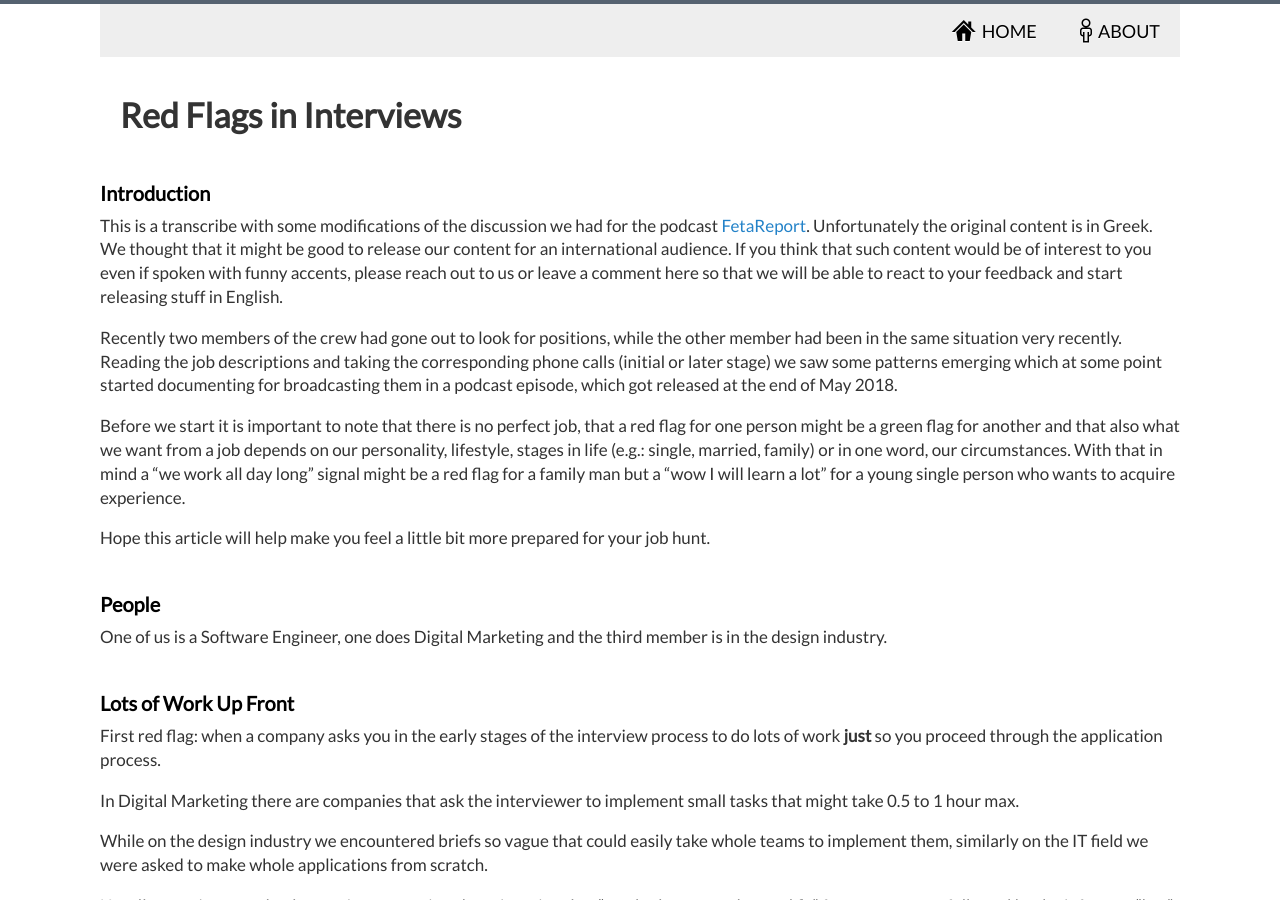
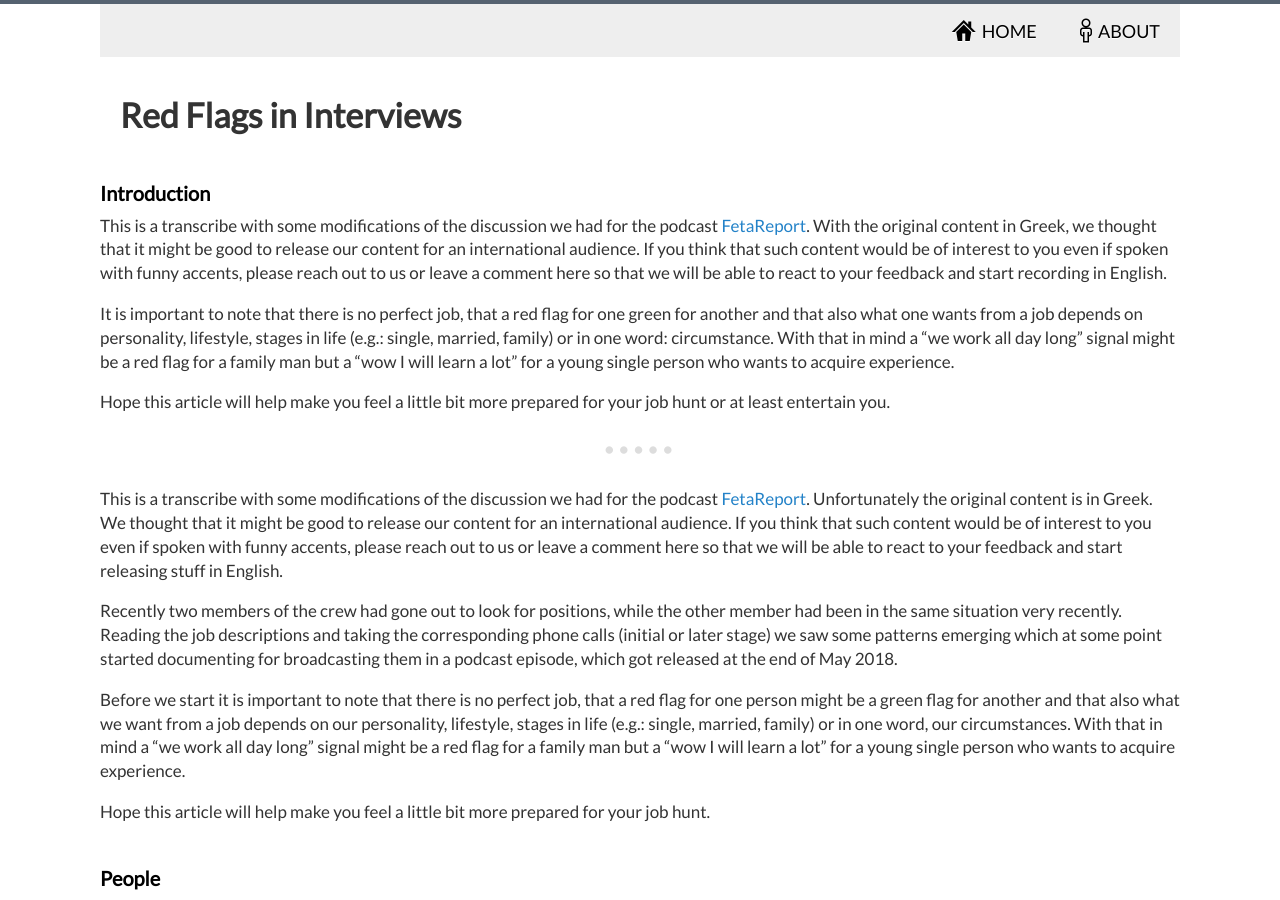
Before and after one commit to dimitrismistriotis/dimitrismistriotis.github.io, a Jekyll site: the page built from _posts/2018-05-24-red_flags_in_interviews.md, in a window 1280 px wide and 900 px high. Built offline with Jekyll 4.4.1, drawn with Linux system fonts in a browser that asks for light colours; comment, search, counter and statistics services are not loaded.

Commit message:
Introduction rewrite.

```diff
--- a/_posts/2018-05-24-red_flags_in_interviews.md
+++ b/_posts/2018-05-24-red_flags_in_interviews.md
@@ -7,6 +7,26 @@ permalink: /red_flags_in_interviews
 # Red Flags in Interviews
 
 ## Introduction
+
+This is a transcribe with some modifications of the discussion we had for the
+podcast [FetaReport](www.fetareport.gr). With the original content
+in Greek, we thought that it might be good to release our content for an
+international audience. If you think that such content would be of interest to
+you even if spoken with funny accents, please reach out to us or leave a
+comment here so that we will be able to react to your feedback and start
+recording in English.
+
+It is important to note that there is no perfect job, that a red flag for one
+green for another and that also what one wants from a job depends on
+personality, lifestyle, stages in life (e.g.: single, married, family) or in
+one word: circumstance. With that in mind a "we work all day long"
+signal might be a red flag for a family man but a "wow I will learn a lot"
+for a young single person who wants to acquire experience.
+
+Hope this article will help make you feel a little bit more prepared for your
+job hunt or at least entertain you.
+
+---
 
 This is a transcribe with some modifications of the discussion we had for the
 podcast [FetaReport](www.fetareport.gr). Unfortunately the original content is
```
